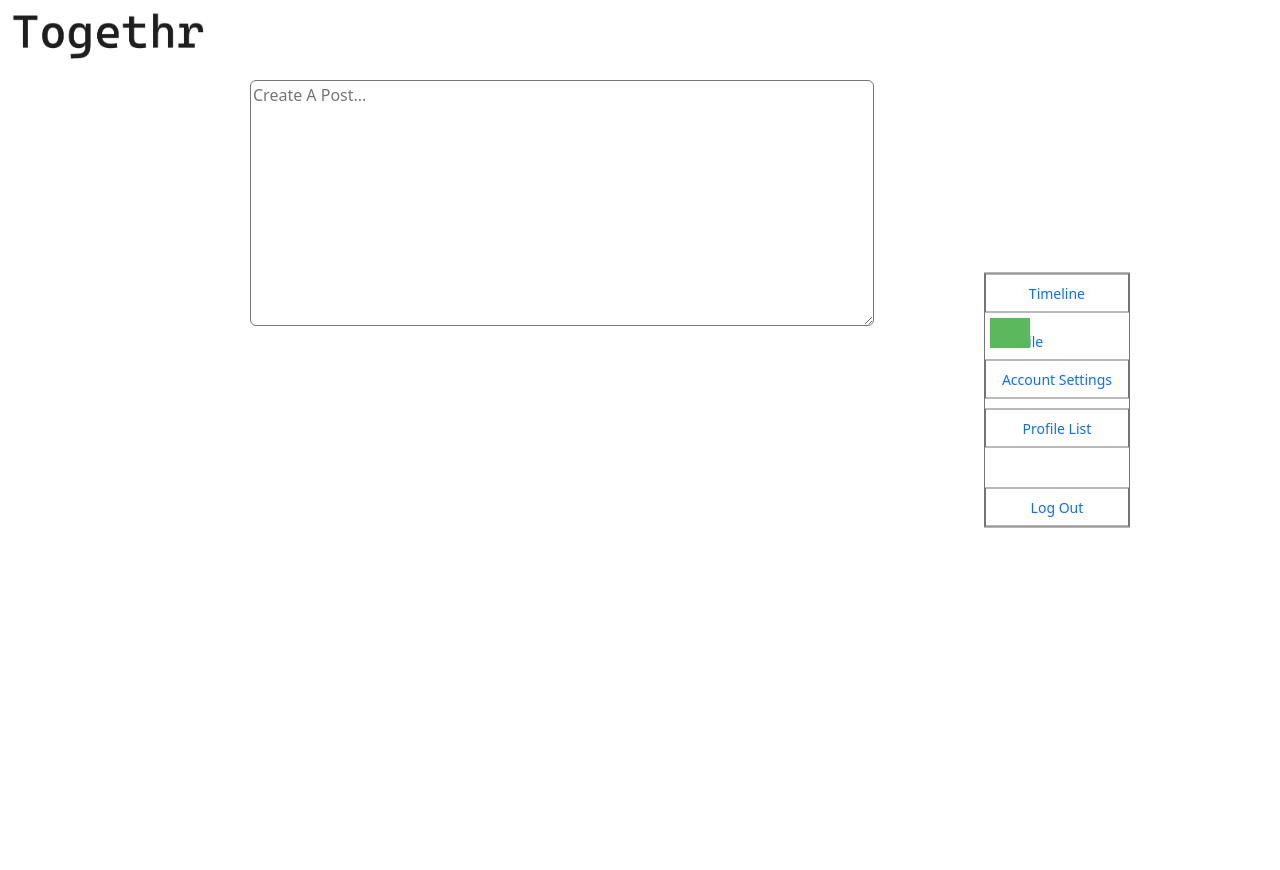
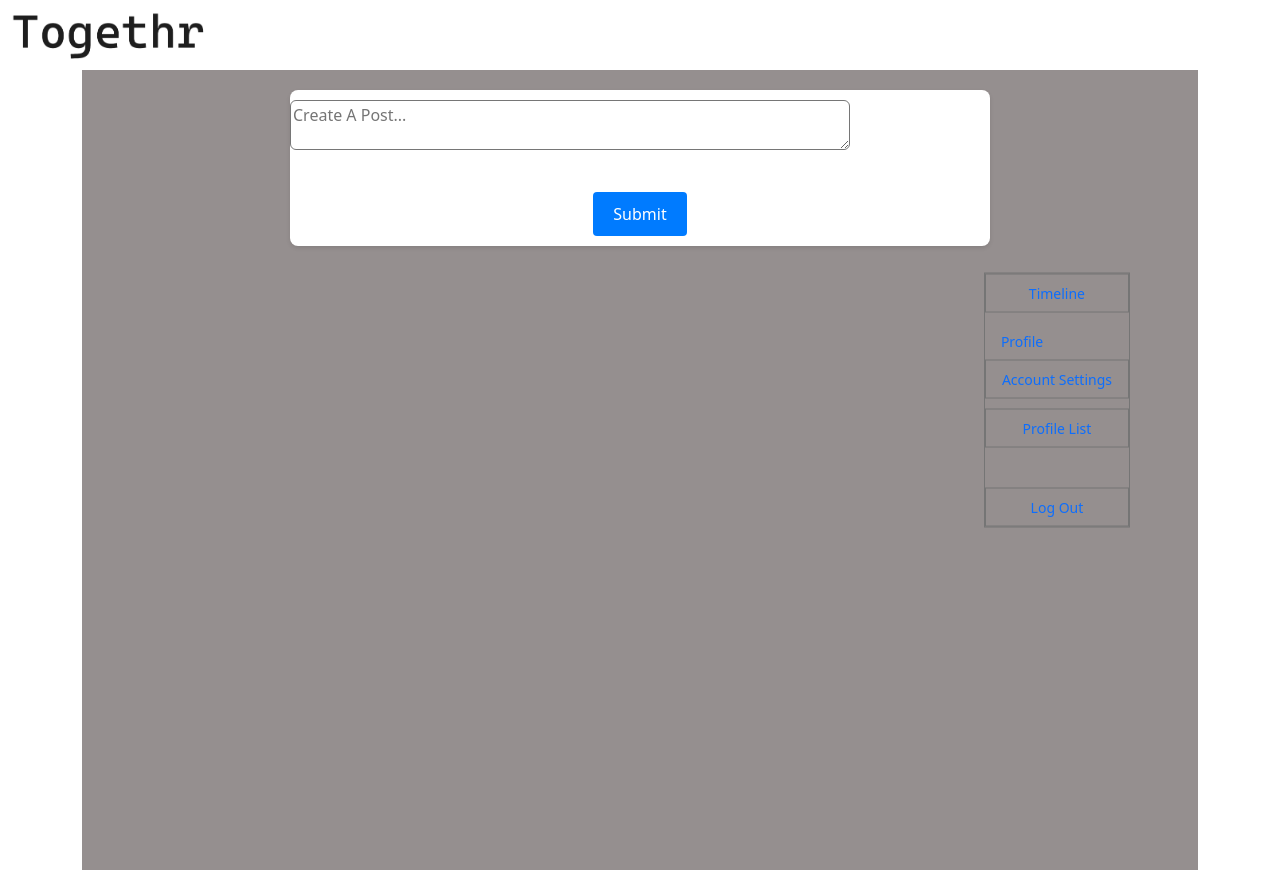
Before and after one commit to adrimsaav/togethr-app, a Django app: page /timeline/ in a window 1280 px wide. Before the commit the page ends 528 px from the top, so only its background shows below. Run offline with Django 4.2, Linux system fonts and the light colour scheme; the visitor is signed in with stand-in values (Sample User, id 1); data that the repository does not hold is empty.

Commit message:
Adjust create a post height

```diff
--- a/togethr/main_app/static/css/style.css
+++ b/togethr/main_app/static/css/style.css
@@ -128,6 +128,57 @@ h1 {
 
 /* Timeline styling */
 
+.timeline-body {
+    background-color: rgb(149, 143, 143);
+    min-height: 100vh;
+    display: flex;
+    flex-direction: column;
+    align-items: center;
+    padding: 20px;
+
+}
+
+.rounded {
+    height: 50px;
+}
+
+.timeline-content-section {
+    width: 100%;
+    max-width: 700px;
+    margin: 0 auto;
+    padding: 0px;
+    border-radius: 8px;
+    box-shadow: 0 2px 4px rgba(0, 0, 0, 0.1);
+    background-color: #fff;
+    max-height: 300px;
+}
+
+.post-form {
+    display: flex;
+    flex-direction: column;
+}
+
+.post-form input,
+.post-form textarea,
+.post-form button {
+    margin: 10px 0;
+}
+
+.post-button {
+    align-self: center;
+    padding: 10px 20px;
+    background-color: #007bff;
+    color: white;
+    border: none;
+    border-radius: 4px;
+    cursor: pointer;
+    transition: background-color 0.3s ease;
+}
+
+.post-button:hover {
+    background-color: #0056b3;
+}
+
 .post {
     background-color: #fff;
     border: 1px solid #ddd;
@@ -135,72 +186,11 @@ h1 {
     box-shadow: 0 2px 4px rgba(0,0,0,0.1);
     margin-bottom: 20px;
     padding: 15px;
+    margin-top: 50px;
 }
 
-.post h3 {
-    margin-top: 0;
-    color: #333;
-}
-
-.post .body {
-    font-size: 14px;
-    color: #666;
-}
-
-.post .created_at {
-    font-size: 12px;
-    color: #999;
-}
-
-.post .comment-form {
-    margin-top: 15px;
-}
-
-button {
-    background-color: #5cb85c;
-    color: white;
-    border: none;
-    border-radius: 4px;
-    padding: 10px 20px;
-    cursor: pointer;
-}
-
-button:hover {
-    background-color: #449d44;
-}
-
-.create-post-container, .post-form {
-    border: none;
-}
-
-.create-post-container {
-    border: none;
-    padding: 10px;
-    position: relative;
-    width: 100%;
-    max-width: 900px;
-    margin: auto;
-    height: 50%;
-
-}
-
-.create-post-textarea {
-    width: 100%;
-    height: auto;
-    min-height: 50px;
-    max-height: 200px;
-    padding: 8px;
-}
-
-.post-button {
-    background-size: contain;
-    position: absolute;
-    right: 10px;
-    bottom: 10px;
-    border: none;
-    width: 30px;
-    height: 30px;
-    cursor: pointer;
+.posts {
+    margin-top: 20px;
 }
 
 .post-button:hover {
@@ -247,11 +237,6 @@ button:hover {
     margin: 0 auto;
 }
 
-.posts {
-    margin-top: 20px;
-}
-
-
 .post-form textarea {
     width: 80%;
 }
--- a/togethr/main_app/templates/timeline.html
+++ b/togethr/main_app/templates/timeline.html
@@ -1,13 +1,14 @@
 {% extends 'base.html' %}
 {% block content %}
-<div class="timeline">
+
+<div class="timeline-body">
     {% if user.is_authenticated %}
-    <div class="create-post-container">
+    <div class="timeline-content-section">
         <form method="post" action="{% url 'timeline' %}" class="post-form">
             {% csrf_token %}
             <input type="hidden" name="post_form" value="1">
             {{ form.as_p }}
-            <button type="submit" class="post-button"></button>
+            <button type="submit" class="post-button">Submit</button>
         </form>
     </div>
     {% endif %}
@@ -37,5 +38,6 @@
         {% endfor %}
     </div>
 </div>
+</div>
 
 {% endblock %}
```
